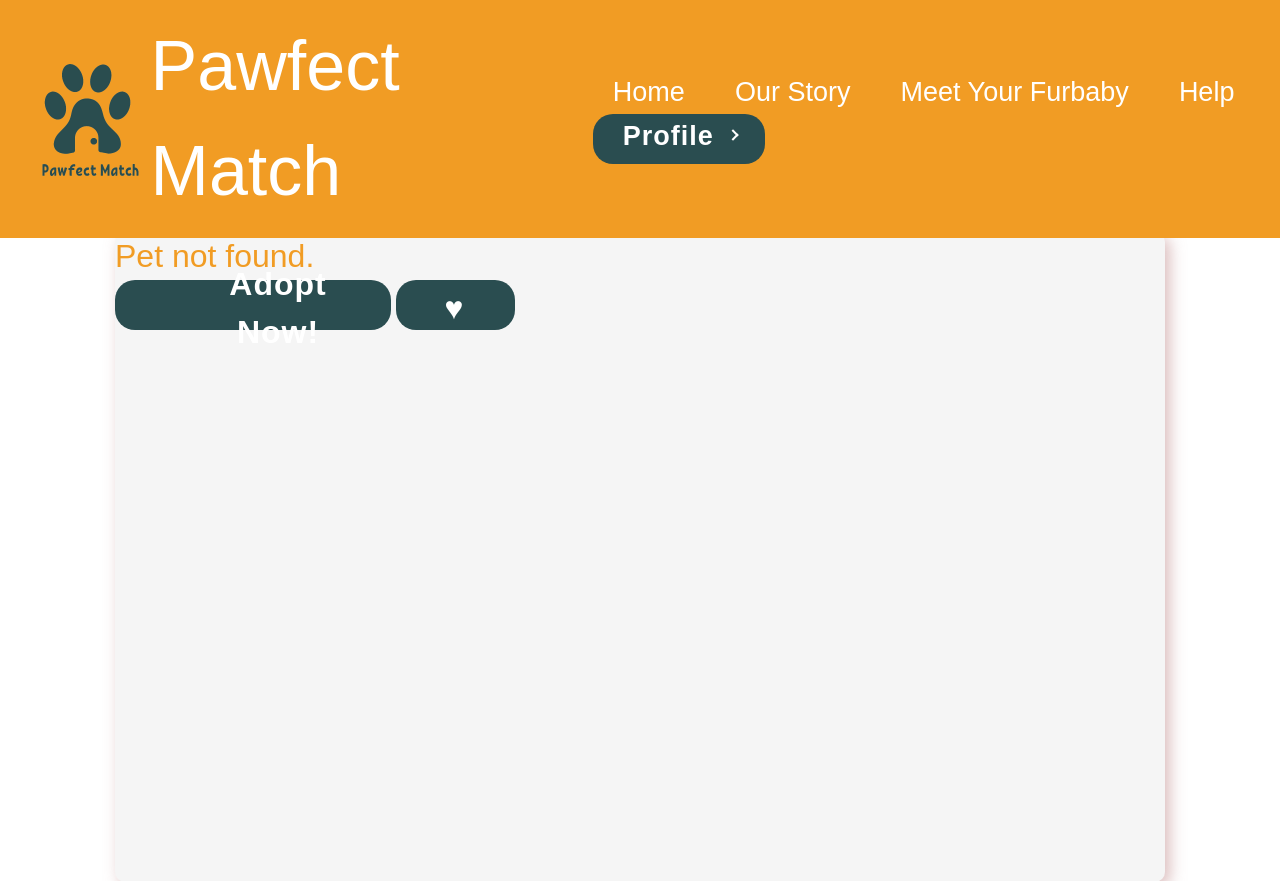
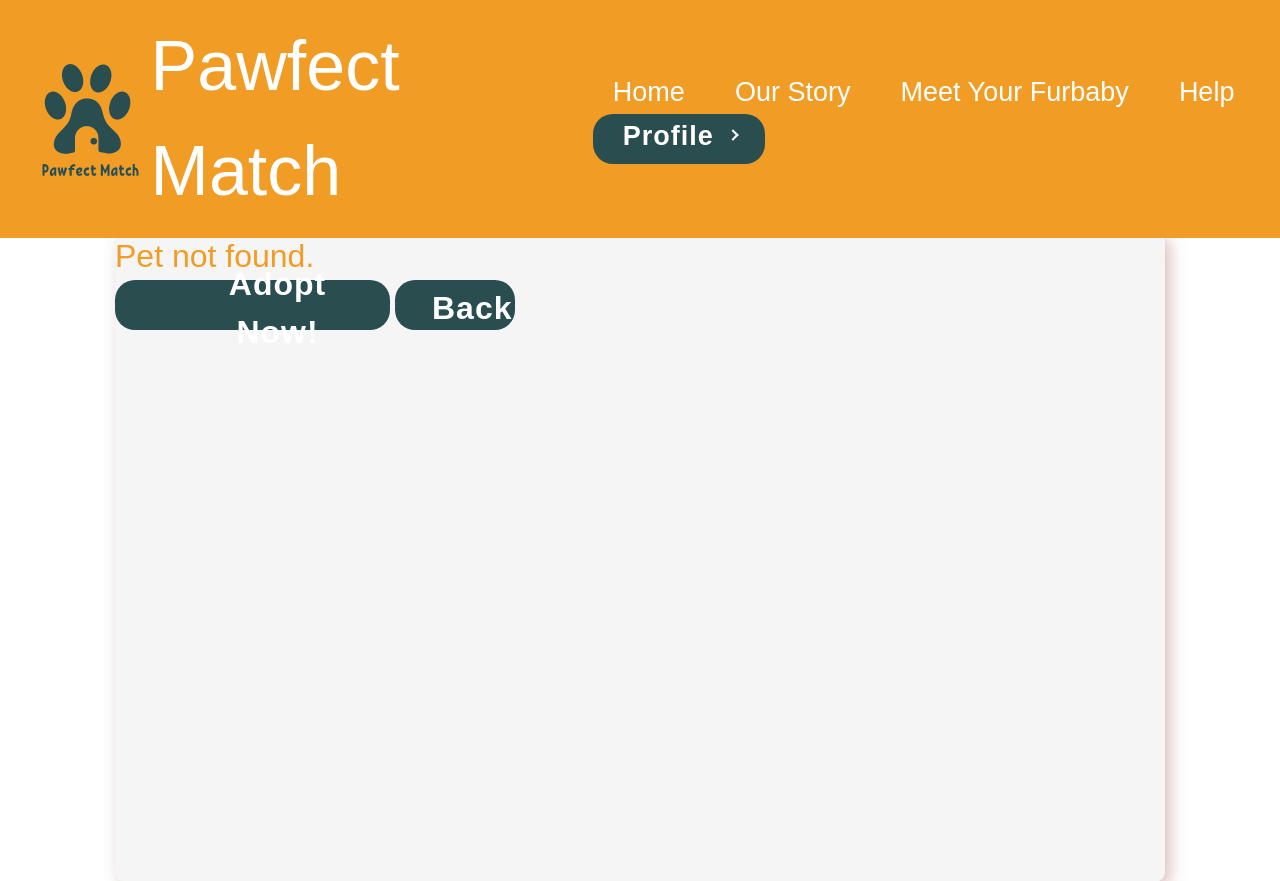
Before and after one commit to miguelcarlofajardo/2itg_Grp6_Pawfect-Match, a PHP site: page /petinfo.php?name=1 in a window 1280 px wide. Shown: the top 881 px of the page. Run offline with PHP 8.4, Linux system fonts and the light colour scheme; data that the repository does not hold is empty; some web fonts are replaced.

Commit message:
petinfo button update

```diff
--- a/css/petinfo.css
+++ b/css/petinfo.css
@@ -135,7 +135,7 @@ body {
   }
   .fav{
     margin-top: 10px;
-    margin-left: 18px;
+    margin-left: 7px;
   }
 
 
--- a/gallery/petinfo.php
+++ b/gallery/petinfo.php
@@ -89,7 +89,8 @@
     <div class="buttons">
       <button class="add" id="adopt-button">
         <span class="adopt">Adopt Now!</span></button>
-      <button class="like"><span class="fav">♥</span></button>
+      <button class="like" id="back-button">
+        <span class="fav">Back</span></button>
     </div>
   </div>
 </div>
@@ -105,6 +106,12 @@
     // Redirect the user to the specified link
     window.location.href = 'https://docs.google.com/forms/d/1d_qVYcFOFhDMYn8e1OYKvIV-XG7Qs_TsUvPI_wcQOlI/viewform?edit_requested=true';
   });
+
+  const backButton = document.getElementById('back-button');
+
+  backButton.addEventListener('click', () => {
+    window.location.href = 'petlist.php'
+  });
 </script>
 </body>
 </html>
```
